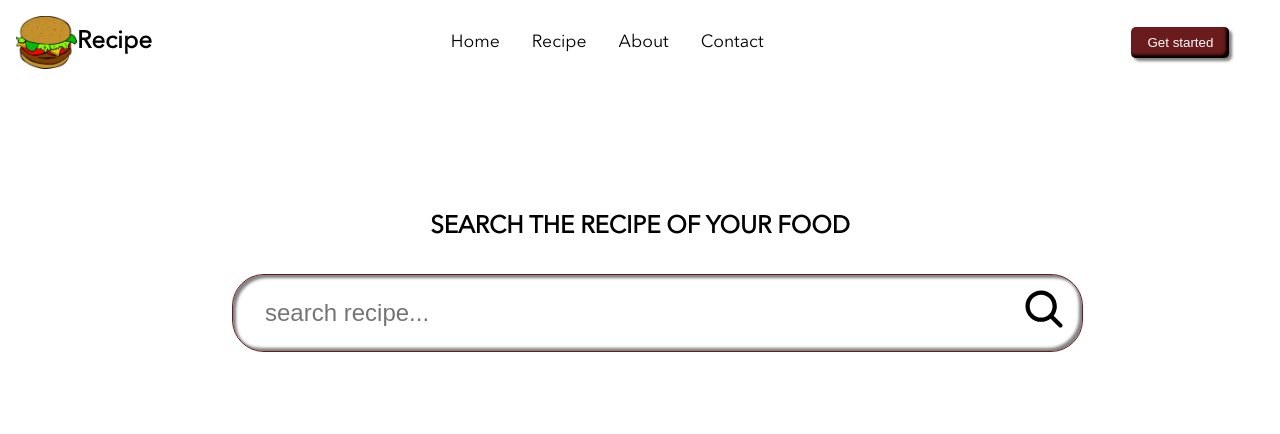
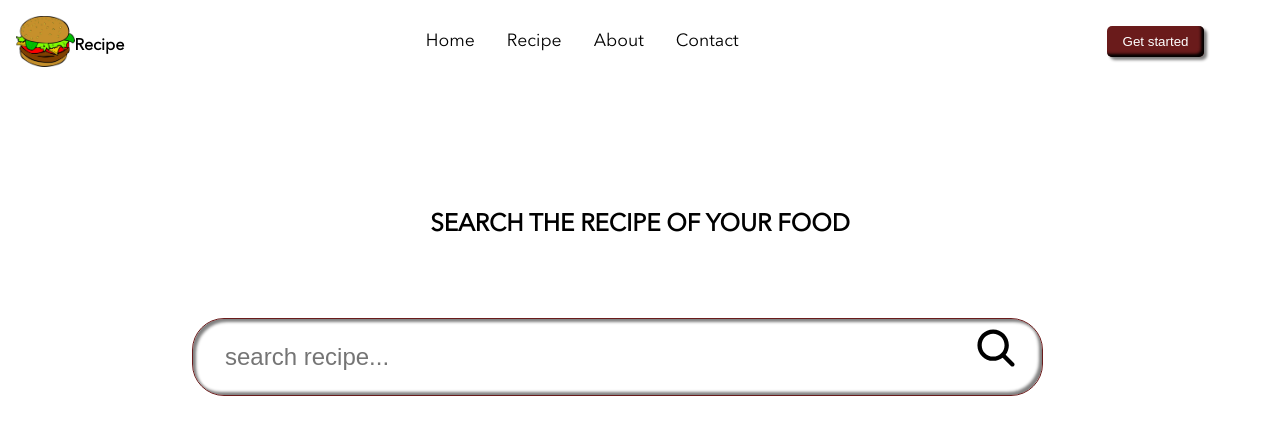
Before and after one commit to TaiwoSoftware/Foodie-cooker, a React (Vite) app: page /food in a window 1280 px wide. Shown: the top 434 px of the page. Built offline with nearby package versions, Linux system fonts and the light colour scheme.

Commit message:
fetched data thinking of adding animation

```diff
--- a/src/components/pages/Food.jsx
+++ b/src/components/pages/Food.jsx
@@ -5,35 +5,33 @@ const Food = () => {
   const api_key = "e1b6f5720747d4ef6c891759a5f5d0fa";
   const api_id = "5c336466";
   const [value, setValue] = useState("");
+  const [recipes, setRecipes] = useState([]);
+
   const fetchData = async () => {
     try {
       const response = await fetch(
         `https://api.edamam.com/search?q=${value}&app_id=${api_id}&app_key=${api_key}`
       );
-
-      if (!response.ok) {
-        throw new Error(`HTTP error! Status: ${response.status}`);
-      }
-
       const result = await response.json();
       console.log(result);
+      setRecipes(result.hits); // Assuming 'hits' is an array of recipes in the API response
     } catch (error) {
-      console.error('Error fetching data:', error.message);
+      console.error("Error fetching data:", error.message);
     }
   };
 
-
   useEffect(() => {
-    if(value) {
-        fetchData()
+    if (value) {
+      fetchData();
     }
-  },[value]);
-
+  }, [value]);
 
   return (
     <div className="food">
-      <h1>Search The recipe of your food</h1>
-      <img src={searchIcon} onClick={fetchData} alt="searcher" />
+      <div className="fooder">
+        <h1>Search The recipe of your food</h1>
+        <img src={searchIcon} onClick={fetchData} alt="searcher" />
+      </div>
 
       <input
         type="search"
@@ -41,8 +39,22 @@ const Food = () => {
         placeholder="search recipe..."
         value={value}
         onChange={(e) => setValue(e.target.value)}
+      />
 
-      />
+      <div className="recipes-grid">
+        {/* Map through the recipes and render each one */}
+        {recipes.map((recipe) => (
+          <div key={recipe.recipe.uri} className="recipe-container">
+            <img
+              src={recipe.recipe.image}
+              alt={recipe.recipe.label}
+              className="recipe-image"
+            />
+            <h2>{recipe.recipe.label}</h2>
+            {/* <p>{recipe.recipe.ingredientLines}</p> */}
+          </div>
+        ))}
+      </div>
     </div>
   );
 };
--- a/src/styles.css
+++ b/src/styles.css
@@ -190,7 +190,45 @@ a {
   appearance: none;
 }
 
-.food img {
+.fooder img {
    width: 2.5rem;
-   transform: translateX(62rem) translateY(.5rem);
+   transform: translateX(59rem) translateY(5.5rem);
 }
+
+.recipes-grid {
+  display: flex;
+  flex-wrap: wrap;
+  justify-content: space-between;
+  cursor: pointer; /* Change cursor on hover */
+  overflow: hidden; /* Hide overflow to create a clipping effect */
+}
+
+.recipes-grid:hover {
+  height: auto; /* Expand the container on hover */
+}
+
+.recipe-container {
+  /* Styles for each recipe container */
+  width: 30%; /* Adjust as needed */
+  margin-bottom: 20px;
+  text-align: center; /* Center the content */
+  transition: transform 0.3s ease; /* Add a transition for a smooth effect */
+}
+
+.recipes-grid:hover .recipe-container {
+  transform: translateY(20px); /* Move the container down on hover */
+}
+
+.recipe-image {
+  /* Styles for the recipe image */
+  width: 100%;
+  border-radius: 8px; /* Example border radius */
+  /* Add more image styles as needed */
+}
+
+h2 {
+  /* Styles for the recipe name */
+  margin-top: 10px;
+  font-size: 16px;
+  /* Add more heading styles as needed */
+}
```
